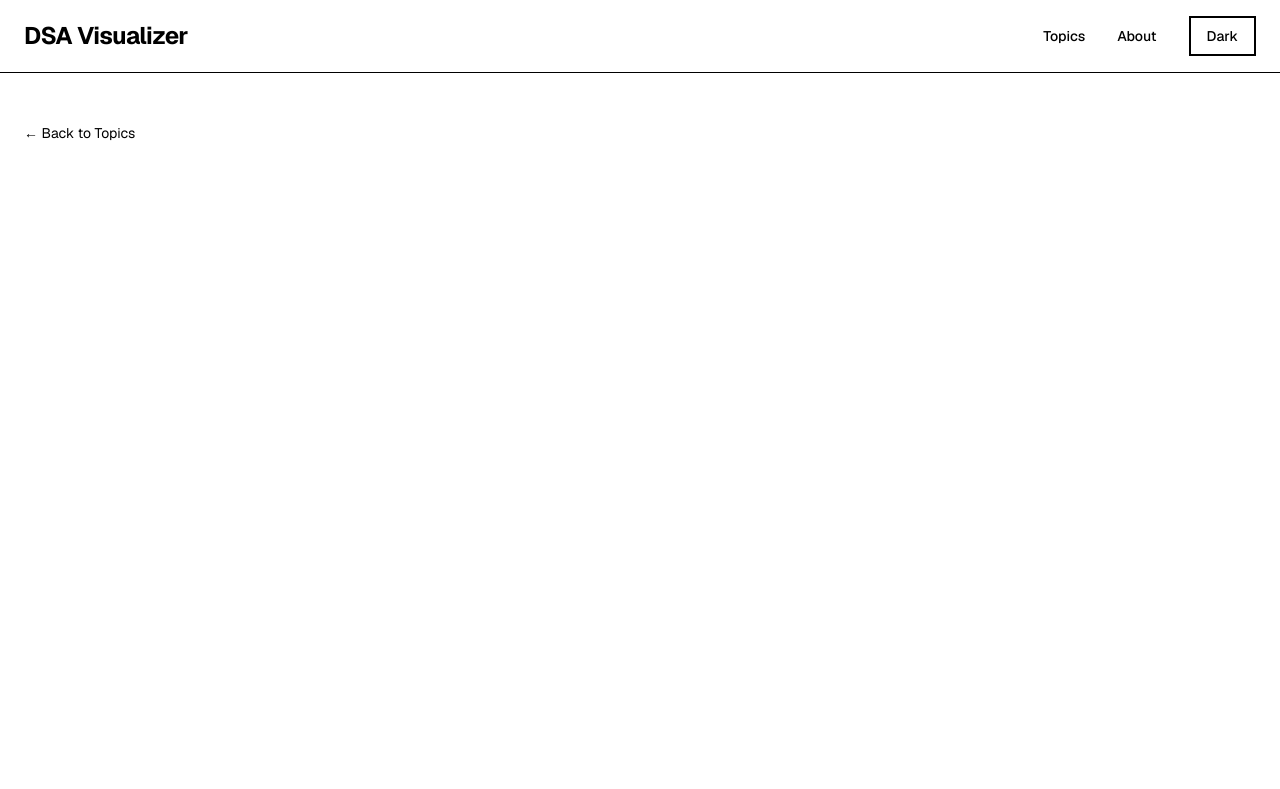
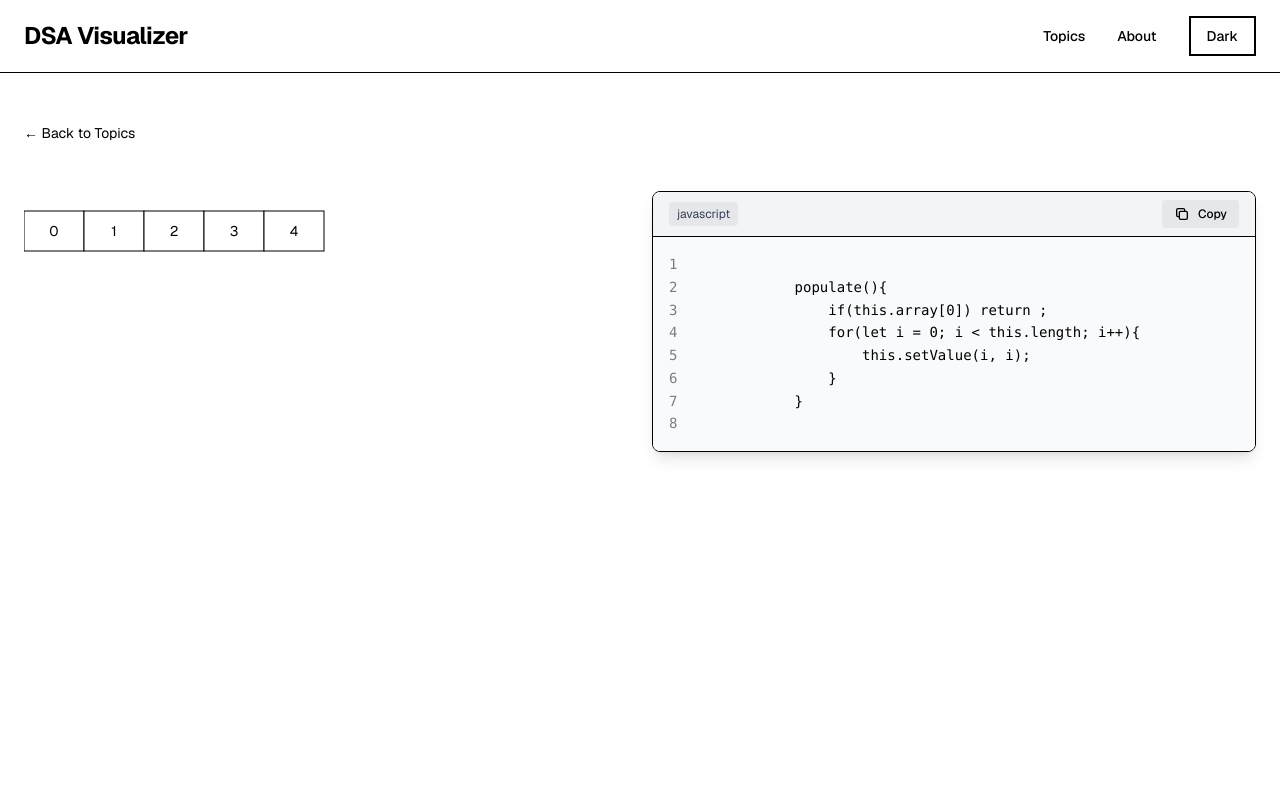
Before and after one commit to PascalOrdano18/DSA, a Next.js app: page /arrays in a window 1280 px wide. Shown: the top 789 px of the page. Built offline with nearby package versions, Linux system fonts and the light colour scheme.

Commit message:
code snippet

```diff
--- a/app/arrays/page.tsx
+++ b/app/arrays/page.tsx
@@ -1,5 +1,6 @@
 'use client'
 import BackToHome from '../components/BackToHome';
+import CodeSnippet from '../components/CodeSnippet';
 import { PageLayout } from '../components/PageLayout';
 import { Array } from '../structures/arrays/ArrayClass';
 import { useState, useRef, useEffect } from 'react';
@@ -15,6 +16,7 @@ export default function ArraysPage() {
 
     useEffect(() => {
         array.populate();
+        setForceUpdate(prev => prev + 1);
     }, []);
 
     const handleAdd = () => {
@@ -32,6 +34,12 @@ export default function ArraysPage() {
             <section>
                 <div className='mb-8'>
                     <BackToHome />
+                </div>
+
+                <div className='grid grid-cols-1 lg:grid-cols-2 gap-6'>
+                    {/* Left Column - Array Visualization and Controls */}
+                    <div className='flex flex-col gap-6'>
+                        <div>
                             { array.draw() }
                         </div>
 
@@ -50,7 +58,13 @@ export default function ArraysPage() {
                                 Agregar
                             </button>
                         </div>
+                    </div>
 
+                    {/* Right Column - Code Snippet */}
+                    <div className='flex flex-col'>
+                        <CodeSnippet code={array.code()} />
+                    </div>
+                </div>
             </section>
         </PageLayout>
     )
--- /dev/null
+++ b/app/components/CodeSnippet.tsx
@@ -0,0 +1,96 @@
+'use client'
+import { useState } from 'react';
+import { useTheme } from './ThemeProvider';
+
+interface CodeSnippetProps {
+  code: string;
+  language?: string;
+  showLineNumbers?: boolean;
+  title?: string;
+}
+
+export default function CodeSnippet({
+  code,
+  language = 'javascript',
+  showLineNumbers = true,
+  title
+}: CodeSnippetProps) {
+  const { themeClasses, isDarkTheme } = useTheme();
+  const [copied, setCopied] = useState(false);
+
+  const handleCopy = async () => {
+    try {
+      await navigator.clipboard.writeText(code);
+      setCopied(true);
+      setTimeout(() => setCopied(false), 2000);
+    } catch (err) {
+      console.error('Failed to copy code:', err);
+    }
+  };
+
+  const lines = code.split('\n');
+  const maxLineNumberWidth = lines.length.toString().length;
+
+  return (
+    <div className={`rounded-lg overflow-hidden border ${themeClasses.border} shadow-lg`}>
+      {/* Header */}
+      <div className={`flex items-center justify-between px-4 py-2 ${isDarkTheme ? 'bg-gray-900' : 'bg-gray-100'} border-b ${themeClasses.border}`}>
+        <div className="flex items-center gap-3">
+          {title && (
+            <span className={`text-sm font-semibold ${themeClasses.text}`}>
+              {title}
+            </span>
+          )}
+          <span className={`text-xs px-2 py-1 rounded ${isDarkTheme ? 'bg-gray-800 text-gray-300' : 'bg-gray-200 text-gray-700'}`}>
+            {language}
+          </span>
+        </div>
+        <button
+          onClick={handleCopy}
+          className={`flex items-center gap-2 px-3 py-1.5 text-xs font-medium rounded transition-all ${
+            copied
+              ? `${isDarkTheme ? 'bg-green-600' : 'bg-green-500'} text-white`
+              : `${isDarkTheme ? 'bg-gray-800 hover:bg-gray-700' : 'bg-gray-200 hover:bg-gray-300'} ${themeClasses.text}`
+          }`}
+        >
+          {copied ? (
+            <>
+              <svg className="w-4 h-4" fill="none" stroke="currentColor" viewBox="0 0 24 24">
+                <path strokeLinecap="round" strokeLinejoin="round" strokeWidth={2} d="M5 13l4 4L19 7" />
+              </svg>
+              Copied!
+            </>
+          ) : (
+            <>
+              <svg className="w-4 h-4" fill="none" stroke="currentColor" viewBox="0 0 24 24">
+                <path strokeLinecap="round" strokeLinejoin="round" strokeWidth={2} d="M8 16H6a2 2 0 01-2-2V6a2 2 0 012-2h8a2 2 0 012 2v2m-6 12h8a2 2 0 002-2v-8a2 2 0 00-2-2h-8a2 2 0 00-2 2v8a2 2 0 002 2z" />
+              </svg>
+              Copy
+            </>
+          )}
+        </button>
+      </div>
+
+      {/* Code Content */}
+      <div className={`relative overflow-x-auto ${isDarkTheme ? 'bg-gray-950' : 'bg-gray-50'}`}>
+        <pre className={`p-4 m-0 font-mono text-sm leading-relaxed ${themeClasses.text}`}>
+          <code className="block">
+            {lines.map((line, index) => (
+              <div key={index} className="flex items-start hover:bg-opacity-50 hover:bg-gray-800/30 transition-colors">
+                {showLineNumbers && (
+                  <span
+                    className={`inline-block text-right pr-4 select-none ${themeClasses.textMutedMore}`}
+                    style={{ minWidth: `${maxLineNumberWidth * 0.6}rem` }}
+                  >
+                    {index + 1}
+                  </span>
+                )}
+                <span className="flex-1 whitespace-pre">{line || ' '}</span>
+              </div>
+            ))}
+          </code>
+        </pre>
+      </div>
+    </div>
+  );
+}
--- a/app/structures/arrays/ArrayClass.tsx
+++ b/app/structures/arrays/ArrayClass.tsx
@@ -28,6 +28,19 @@ export class Array{
         }
     }
 
+    code(){
+        const code = `
+            populate(){
+                if(this.array[0]) return ;
+                for(let i = 0; i < this.length; i++){
+                    this.setValue(i, i);
+                }
+            }
+        `
+
+        return code;
+    }
+
     draw(){
         return (
             <svg width={600} height={600}>
```
Lines whose indentation alone changed are shown as unchanged.
